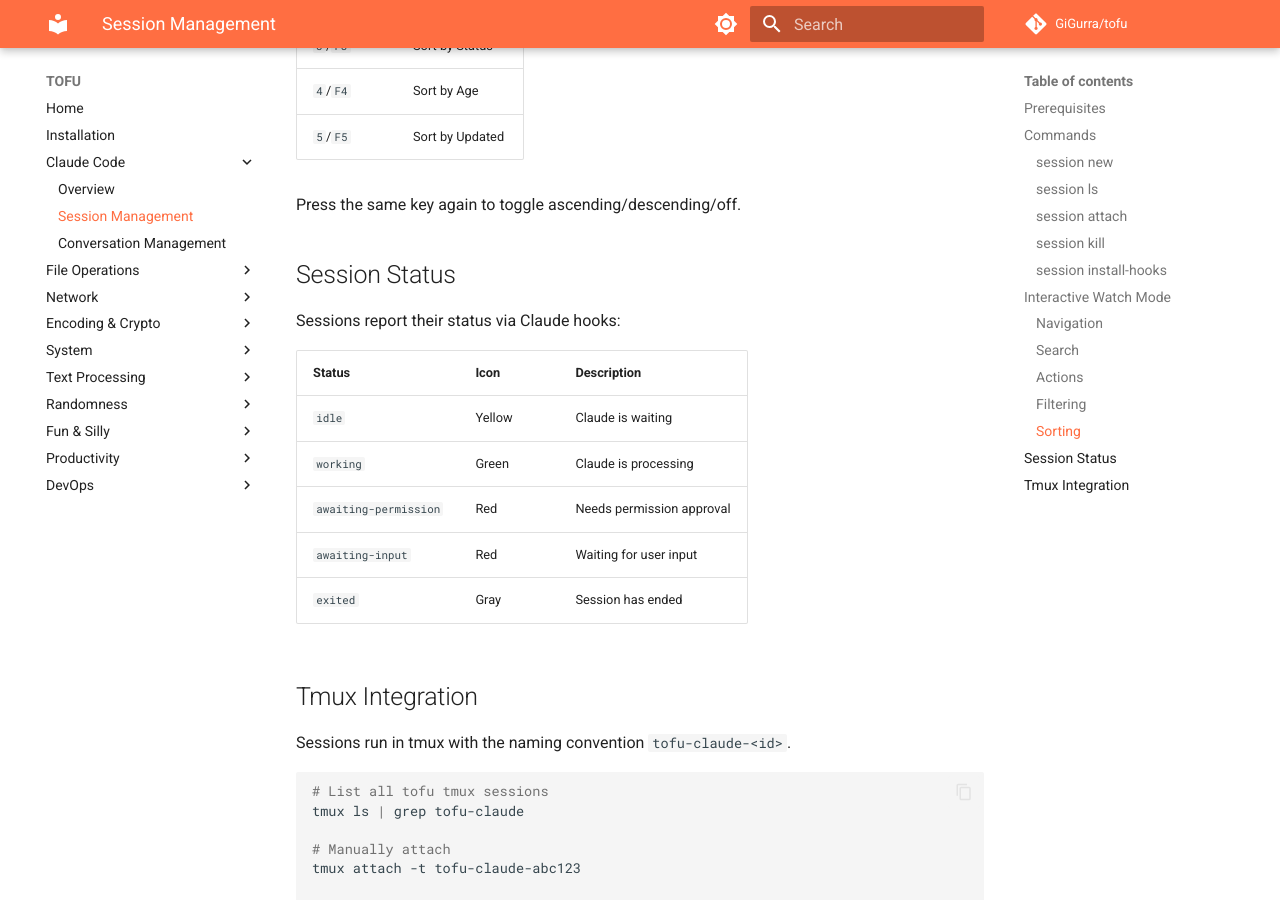
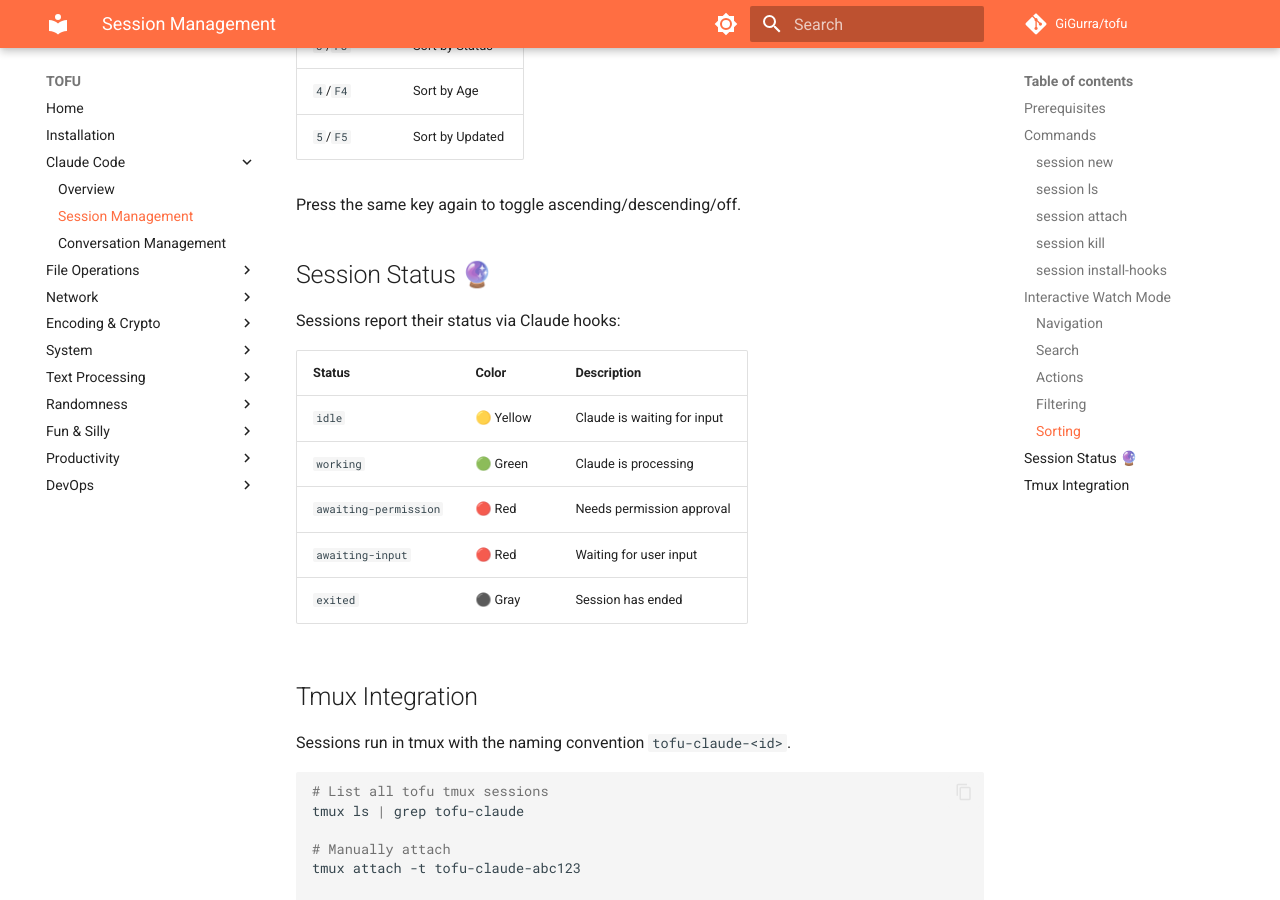
Before and after one commit to GiGurra/tofu, an MkDocs documentation site: the page built from docs/claude/sessions.md, in a window 1280 px wide and 900 px high, scrolled down 4050 px. Built offline with MkDocs 1.6.1 and Material for MkDocs 9.7.7, drawn with Linux system fonts in a browser that asks for light colours; comment, search, counter and statistics services are not loaded; some of the changed text lies outside the part shown.

Commit message:
Add emojis to Claude docs and README
🤖✨📺🔮🔍⚡🎮 make docs more fun

Co-Authored-By: Claude Opus 4.5 <noreply@anthropic.com>

```diff
--- a/docs/claude/sessions.md
+++ b/docs/claude/sessions.md
@@ -1,4 +1,4 @@
-# Session Management
+# Session Management 📺
 
 Run Claude Code in persistent tmux sessions with status tracking.
 
@@ -158,17 +158,17 @@ Press `w` or use `-w` flag to enter interactive mode.
 
 Press the same key again to toggle ascending/descending/off.
 
-## Session Status
+## Session Status 🔮
 
 Sessions report their status via Claude hooks:
 
-| Status | Icon | Description |
-|--------|------|-------------|
-| `idle` | Yellow | Claude is waiting |
-| `working` | Green | Claude is processing |
-| `awaiting-permission` | Red | Needs permission approval |
-| `awaiting-input` | Red | Waiting for user input |
-| `exited` | Gray | Session has ended |
+| Status | Color | Description |
+|--------|-------|-------------|
+| `idle` | 🟡 Yellow | Claude is waiting for input |
+| `working` | 🟢 Green | Claude is processing |
+| `awaiting-permission` | 🔴 Red | Needs permission approval |
+| `awaiting-input` | 🔴 Red | Waiting for user input |
+| `exited` | ⚫ Gray | Session has ended |
 
 ## Tmux Integration
 
```
Also changed, not shown: README.md (+6 -6 lines), docs/claude/conversations.md (+4 -4 lines), docs/claude/index.md (+7 -7 lines).
